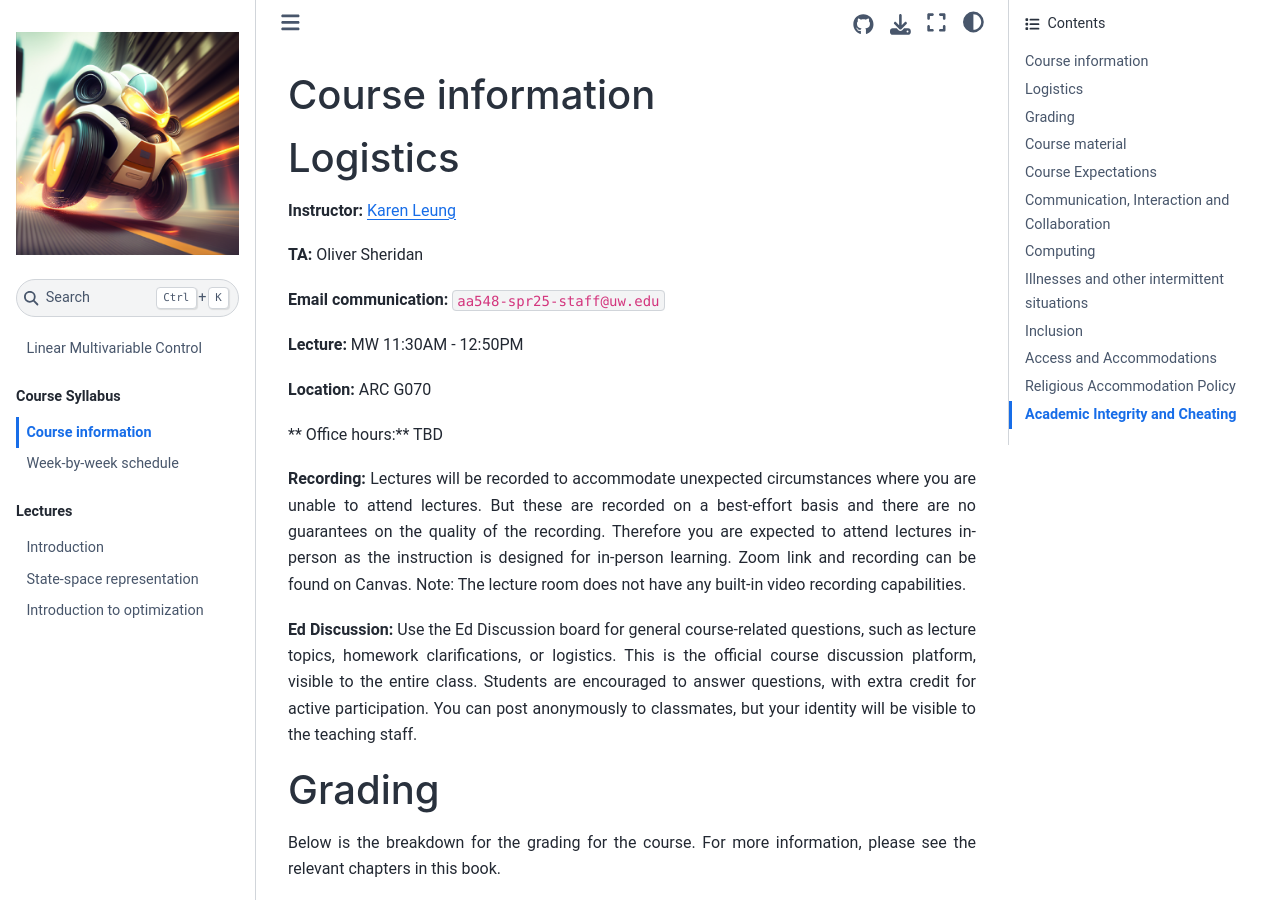
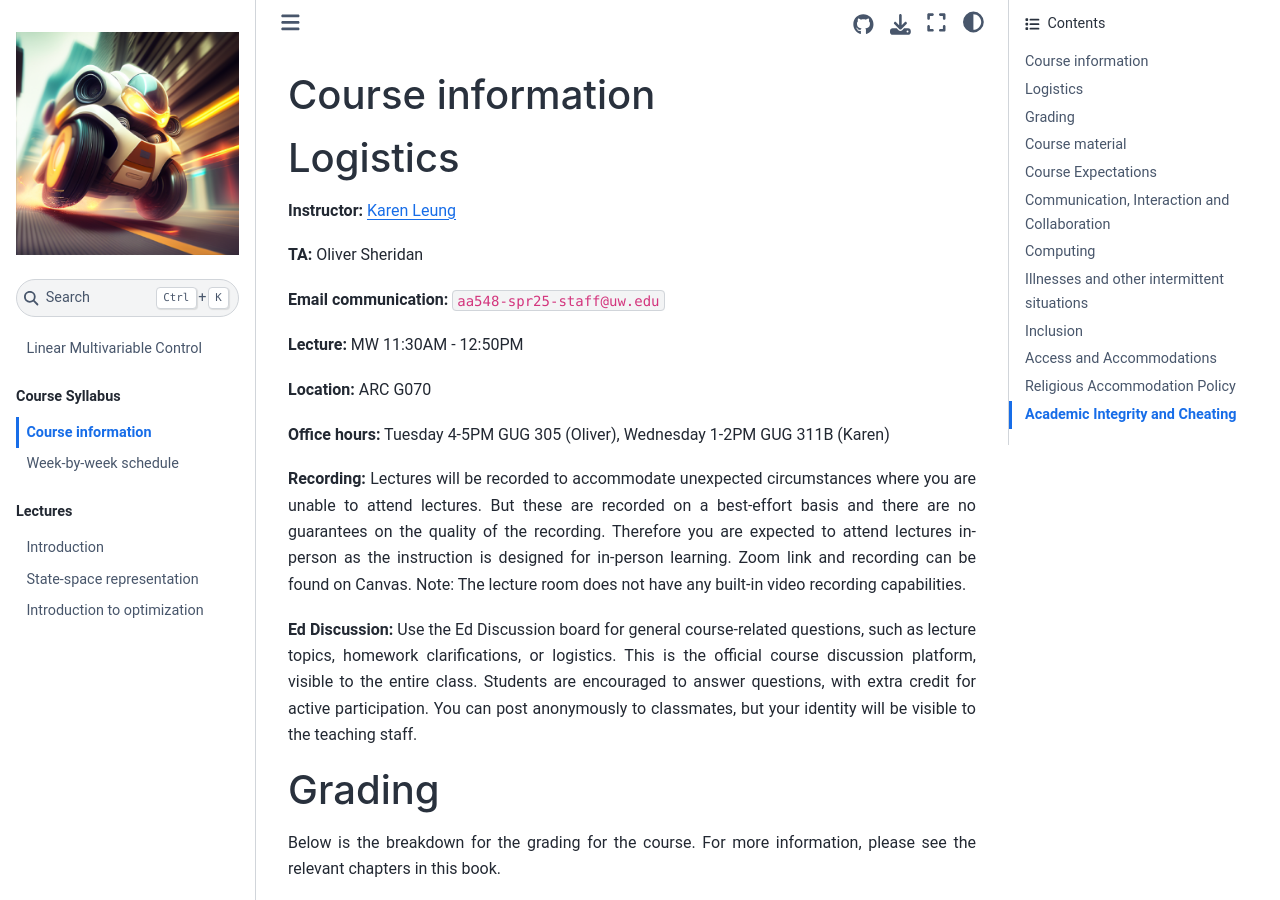
Before and after one commit to jimmyfowler/lmc-book, a Jupyter Book: the page built from logistics/overview.md, in a window 1280 px wide and 900 px high. Built offline with Jupyter Book 1.0.4 settings and Sphinx 7.4.7 and the Sphinx Book theme 1.1.4, drawn with Linux system fonts in a browser that asks for light colours; pages that are not in the unit, such as notebooks, are missing from menus.

Commit message:
update OH

```diff
--- a/logistics/overview.md
+++ b/logistics/overview.md
@@ -12,7 +12,7 @@
 
 **Location:** ARC G070
 
-** Office hours:** TBD
+**Office hours:** Tuesday 4-5PM GUG 305 (Oliver), Wednesday 1-2PM GUG 311B (Karen)
 
 **Recording:** Lectures will be recorded to accommodate unexpected circumstances where you are unable to attend lectures. But these are recorded on a best-effort basis and there are no guarantees on the quality of the recording. Therefore you are expected to attend lectures in-person as the instruction is designed for in-person learning. Zoom link and recording can be found on Canvas. Note: The lecture room does not have any built-in video recording capabilities.
 
```
